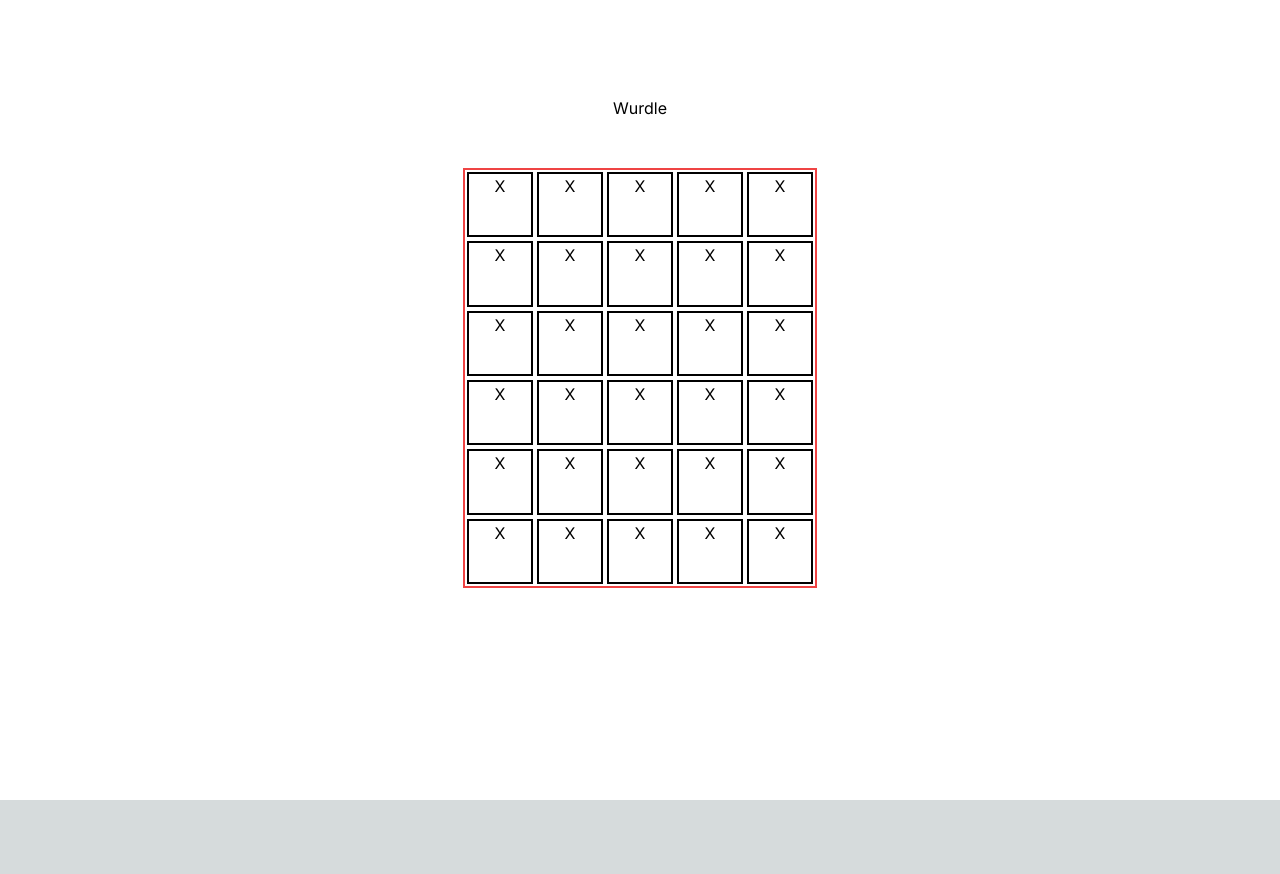
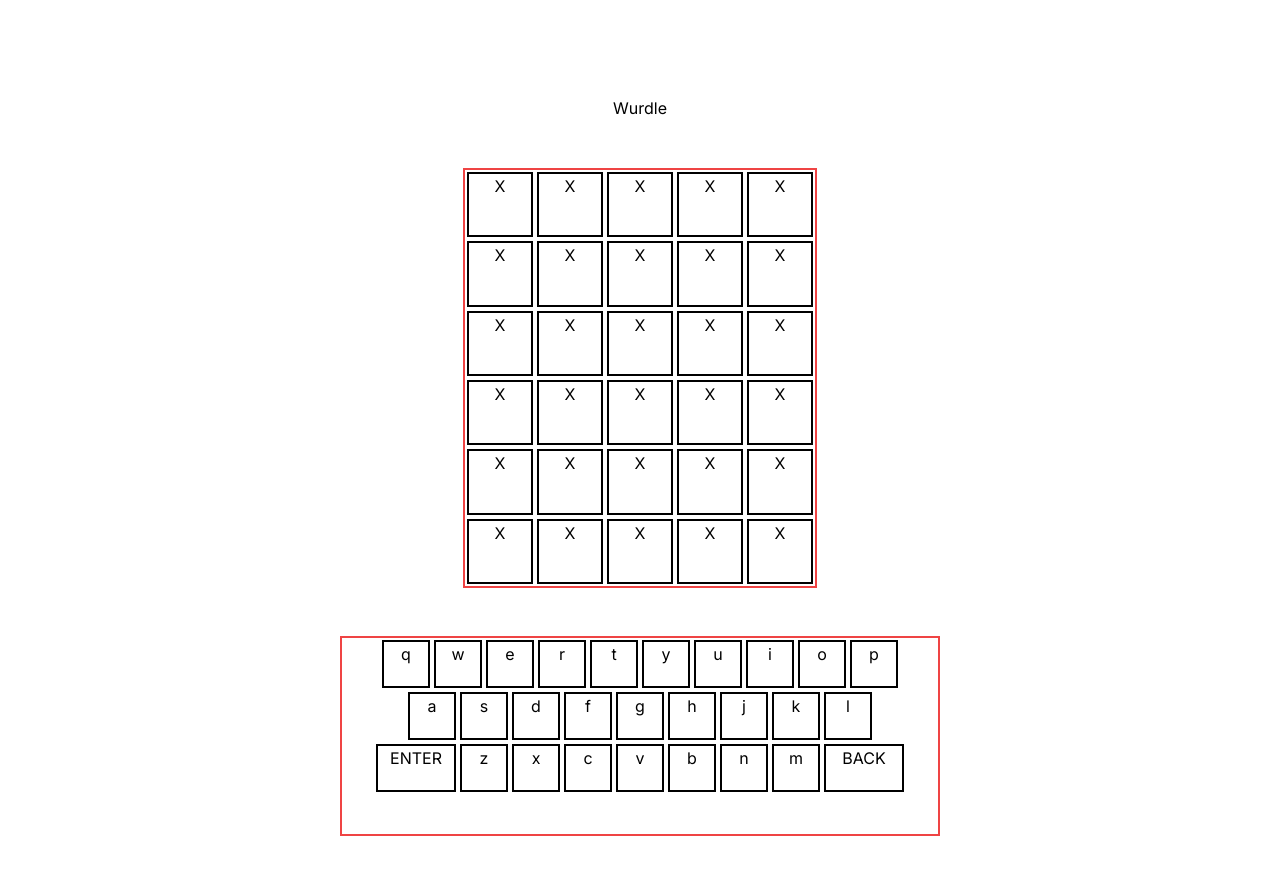
Before and after one commit to Three6ty1/wurdle, a Next.js app: page / in a window 1280 px wide. Shown: the top 874 px of the page. Before the commit the page ends 800 px from the top, so only its background shows below. Built offline with nearby package versions, Linux system fonts and the light colour scheme.

Commit message:
Added keyboard

```diff
--- /dev/null
+++ b/src/app/actionbutton.js
@@ -0,0 +1,7 @@
+const ActionButton = (props) => {
+    return (
+        <div className='flex justify-center align-middle w-20 h-12 border-2 border-solid border-black m-0.5'>{props.letter}</div>
+    );
+};
+
+export default ActionButton;
--- /dev/null
+++ b/src/app/keybutton.js
@@ -0,0 +1,7 @@
+const KeyButton = (props) => {
+    return (
+        <div className='flex justify-center align-middle w-12 h-12 border-2 border-solid border-black m-0.5'>{props.letter}</div>
+    );
+};
+
+export default KeyButton;
--- a/src/app/page.js
+++ b/src/app/page.js
@@ -1,6 +1,18 @@
-import GuessBox from "./guessbox"
+'use client'
+import GuessBox from "./guessbox";
+import React from "react";
+import KeyButton from "./keybutton";
+import ActionButton from "./actionbutton";
+
+const keyboard = [
+  ['q', 'w', 'e', 'r', 't', 'y', 'u', 'i', 'o', 'p'],
+  ['a', 's', 'd', 'f', 'g', 'h', 'j', 'k', 'l'],
+  ['ENTER', 'z', 'x', 'c', 'v', 'b', 'n', 'm', 'BACK'],
+]
 
 export default function Home() {
+  const [guess, setGuess] = React.useState(['', '', '', '', '']);
+
   return (
     <main className='flex min-h-screen flex-col items-center p-24 bg-white dark:bg-gray-900'>
       <div>Wurdle</div>
@@ -16,7 +28,23 @@ export default function Home() {
             <GuessBox />
           </div>
         ))}
-
+      </div>
+      <br />
+      <br />
+      <div className='flex flex-col border-2 border-solid border-red-500 w-[600px] h-[200px]'>
+        {keyboard.map((row, i) => (
+          <div className='flex justify-center'>
+            {row.map((letter, j) => {
+              if (letter == 'ENTER') {
+                return <ActionButton letter={letter}/>
+              } else if (letter == 'BACK') {
+                return <ActionButton letter={letter}/>
+              }
+              return <KeyButton letter={letter}/>
+            }
+            )}
+          </div>
+        ))}
       </div>
     </main>
   )
```
